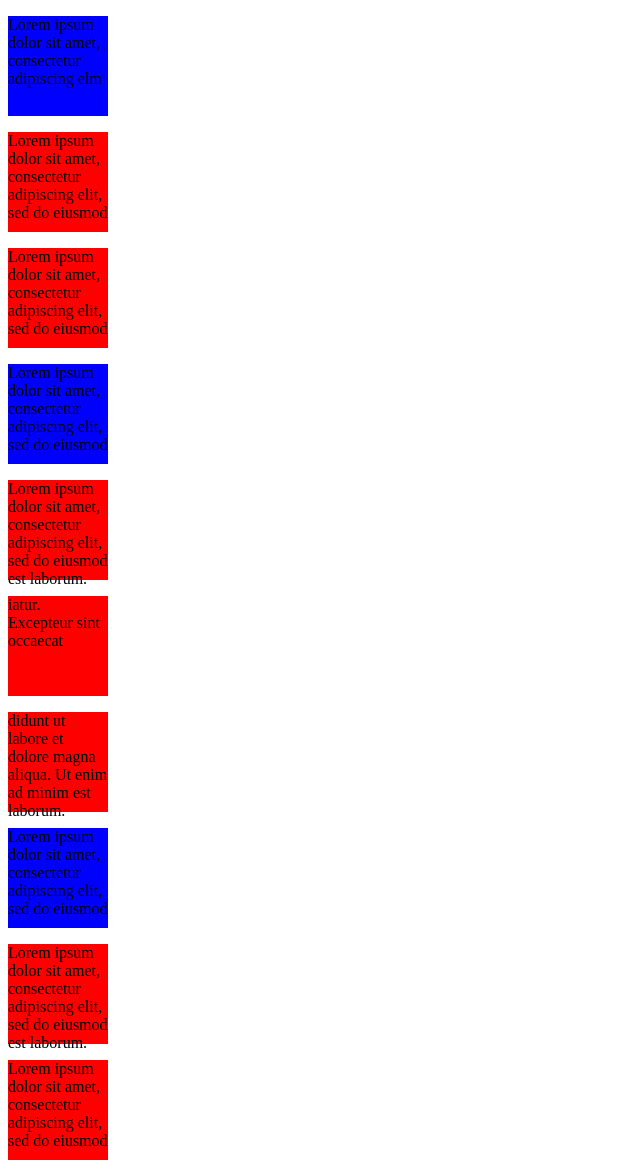
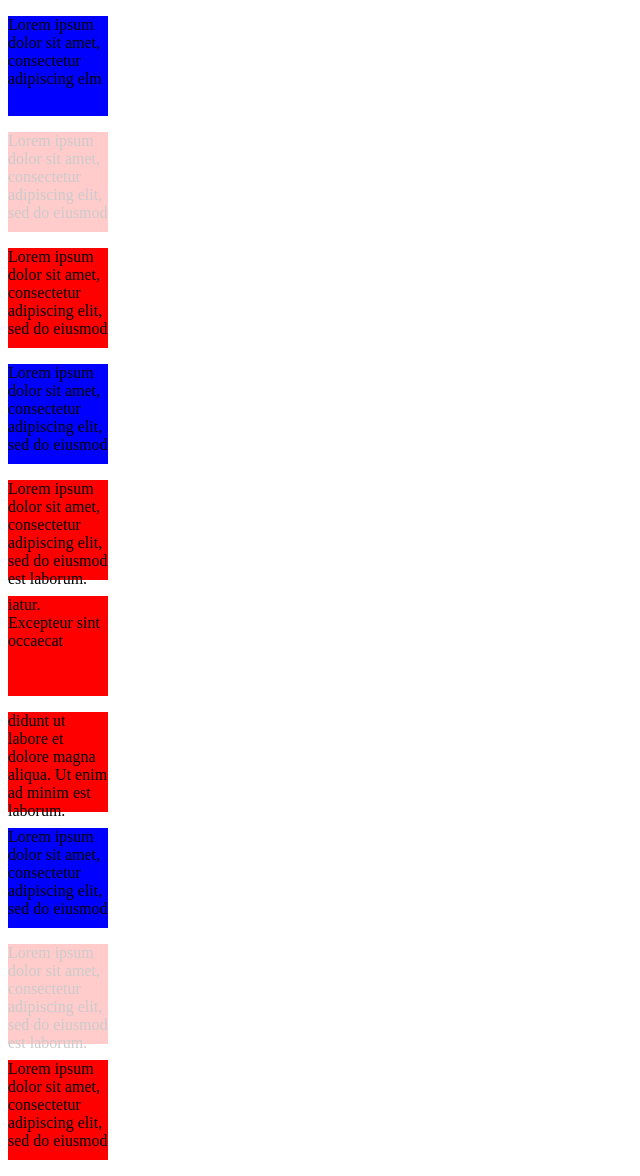
Before and after one commit to tycoonkabuzi/Task50360-, a plain HTML site: page index.html in a window 1280 px wide. Shown: the whole page, without its empty margins (0-640 px from the left). Drawn offline with Linux system fonts and the light colour scheme.

Commit message:
Updated version

```diff
--- a/css/style.css
+++ b/css/style.css
@@ -6,3 +6,6 @@ p {
 .changed-background {
   background-color: blue;
 }
+.transparent-background {
+  opacity: 0.2;
+}
--- a/index.html
+++ b/index.html
@@ -10,7 +10,7 @@
     <p class="changed-background">
       Lorem ipsum dolor sit amet, consectetur adipiscing elm
     </p>
-    <p>
+    <p class="transparent-background">
       Lorem ipsum dolor sit amet, consectetur adipiscing elit, sed do eiusmod
     </p>
     <p>
@@ -30,7 +30,7 @@
     <p class="changed-background">
       Lorem ipsum dolor sit amet, consectetur adipiscing elit, sed do eiusmod
     </p>
-    <p>
+    <p class="transparent-background">
       Lorem ipsum dolor sit amet, consectetur adipiscing elit, sed do eiusmod
       est laborum.
     </p>
```
